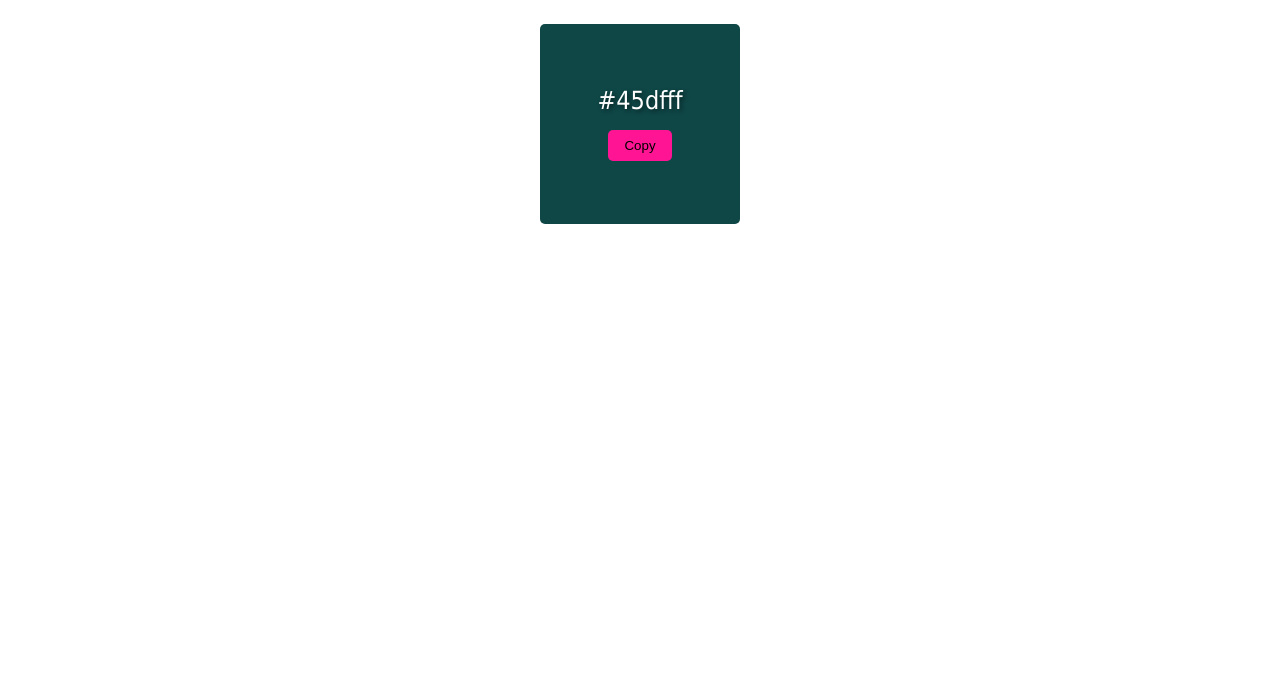
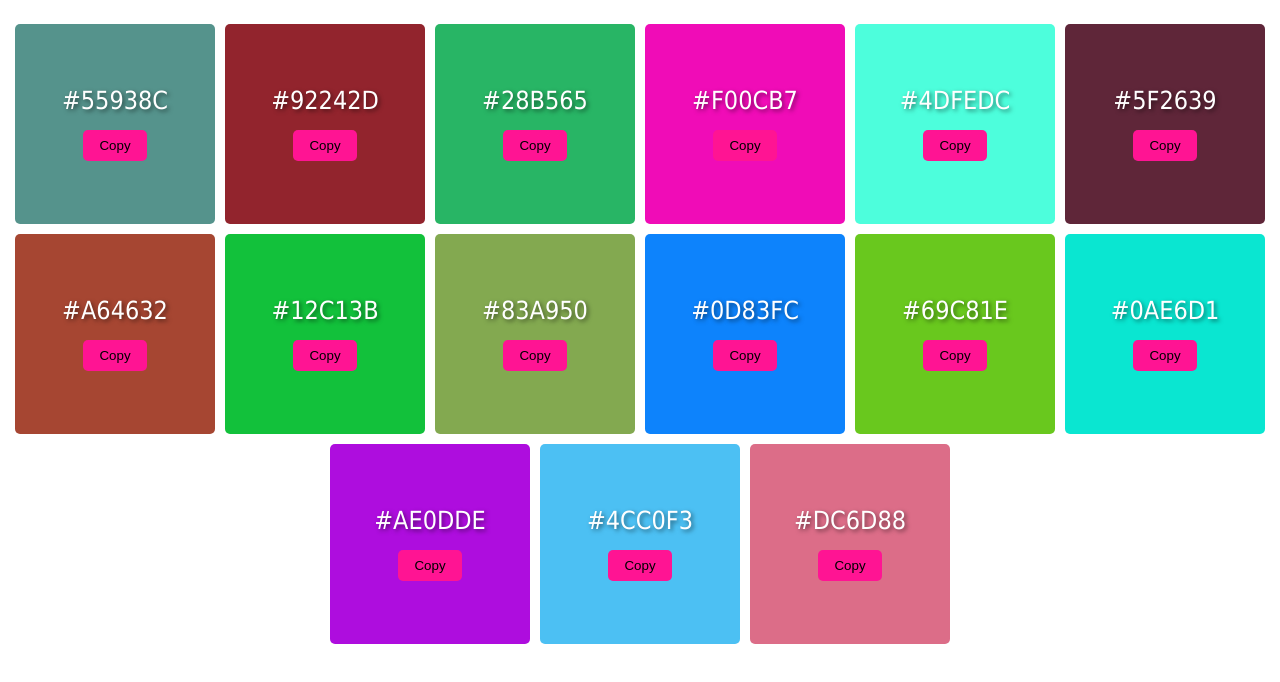
Before and after one commit to Bivishan1/random-hexColor-generator, a plain HTML site: page index.html in a window 1280 px wide. Shown: the part 62-744 px from the top of the page. Drawn offline with Linux system fonts and the light colour scheme.

Commit message:
random generated and copy feature added

```diff
--- /dev/null
+++ b/app.js
@@ -0,0 +1,69 @@
+// will push in github on 10/07/2024
+const containerE1 = document.querySelector('.container');
+
+for (let i=0; i<15; i++) {
+	const colorContainerE1 = document.createElement('div');
+	colorContainerE1.classList.add('color-container');
+
+	const colorCodeE1 = document.createElement('span');
+	colorCodeE1.classList.add('color-code');
+	colorContainerE1.appendChild(colorCodeE1);
+
+	const copyButtonE1 = document.createElement('button');
+	copyButtonE1.innerText = 'Copy';
+	colorContainerE1.appendChild(copyButtonE1);
+
+	containerE1.appendChild(colorContainerE1);
+}
+
+function randomColor() {
+	const chars = '0123456789ABCDEF';
+	const colorcodeLength = 6;
+	let colorCode = '';
+
+	for (let i=0; i< colorcodeLength;i++) {
+		const randomNum = Math.floor(Math.random() * chars.length);
+		colorCode += chars.substring(randomNum, randomNum + 1);
+	}
+	return colorCode;//returning only colorCode.
+}
+
+
+const mainColorContainerEls = document.querySelectorAll('.color-container');
+
+generateColor();
+
+function generateColor() {
+
+	for(let i=0;i<mainColorContainerEls.length;i++) {
+//returning color code for the page is generating page.
+		const colorContainerEl= mainColorContainerEls[i];
+		const newColorCode = randomColor();
+		const colorCodeEl = colorContainerEl.querySelector('.color-code');
+// getting color-code class to create node.
+		colorContainerEl.style.backgroundColor = "#" + newColorCode;
+		colorCodeEl.innerText = "#" + newColorCode;
+
+	}
+}
+
+mainColorContainerEls.forEach((colorContainerE1)=> {
+	const copyButtonE1 = colorContainerE1.querySelector('button');
+	const colorCodeE1= colorContainerE1.querySelector('.color-code');
+
+	copyButtonE1.addEventListener('click', ()=> {
+		const colorCode = colorCodeE1.innerText;
+		copyClipboard(colorCode);
+	})
+});
+
+function copyClipboard(text) {
+	navigator.clipboard.writeText(text)
+	.then(()=> {
+		alert("copied to clipboard :"+text);
+		document.innerHTML = `<p>succcess copied</p>`
+	})
+	.catch((err)=> {
+		console.log('failed o copy,' + err);
+	})
+}
--- a/index.html
+++ b/index.html
@@ -9,11 +9,11 @@
 <body>
 	<h1>Random Color Generator</h1>
 	<div class="container">
-		<div class="color-container">
+		<!-- <div class="color-container">
 			<span>#45dfff</span>
 			<button>Copy</button>
-		</div>
+		</div> -->
 	</div>
-
+	<script src="app.js"></script>
 </body>
 </html>
```
Also changed, not shown: style.css (+4 -4 lines).
